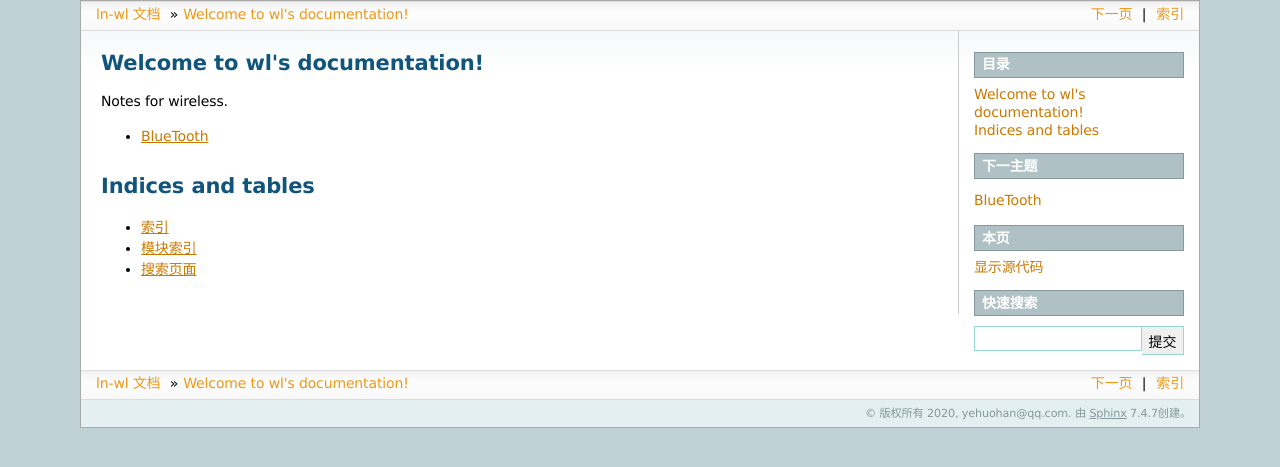
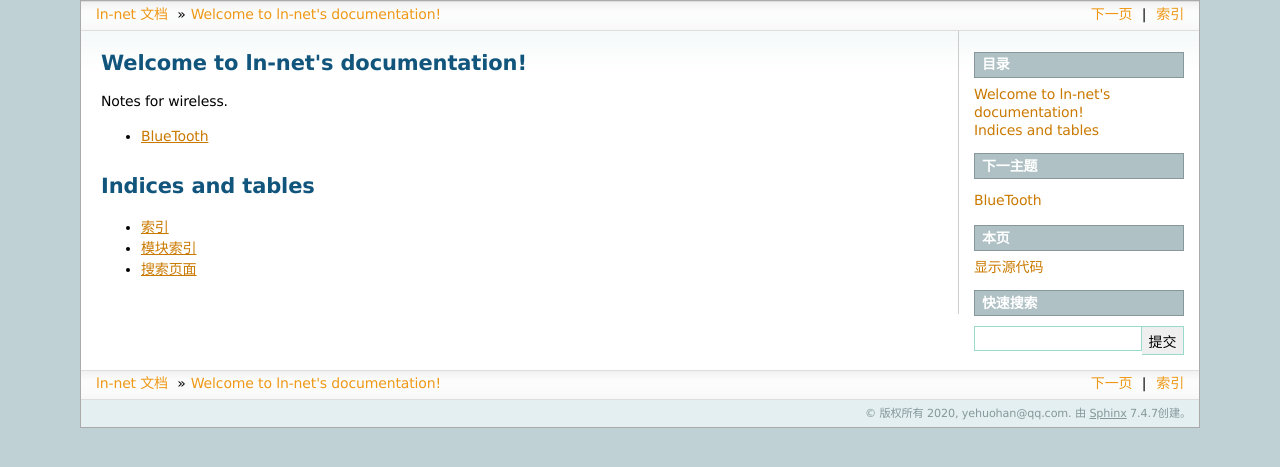
Before and after one commit to yehuohan/ln-net, a Sphinx documentation site: the page built from doc/source/index.rst, in a window 1280 px wide. Shown: the top 467 px of the page. Built offline with Sphinx 7.4.7, drawn with Linux system fonts in a browser that asks for light colours.

Commit message:
docs: change project to ln-net

```diff
--- a/README.md
+++ b/README.md
@@ -1,4 +1,4 @@
 
-# wl
+# net
 
-Wireless
+Net
--- a/doc/source/conf.py
+++ b/doc/source/conf.py
@@ -17,7 +17,7 @@
 # -- Project information -----------------------------------------------------
 
 # 项目信息
-project = 'ln-wl'
+project = 'ln-net'
 copyright = '2020, yehuohan@qq.com'
 author = 'yehuohan@qq.com'
 
--- a/doc/source/index.rst
+++ b/doc/source/index.rst
@@ -3,7 +3,7 @@
    You can adapt this file completely to your liking, but it should at least
    contain the root `toctree` directive.
 
-Welcome to wl's documentation!
+Welcome to ln-net's documentation!
 ==============================
 
 Notes for wireless.
```
